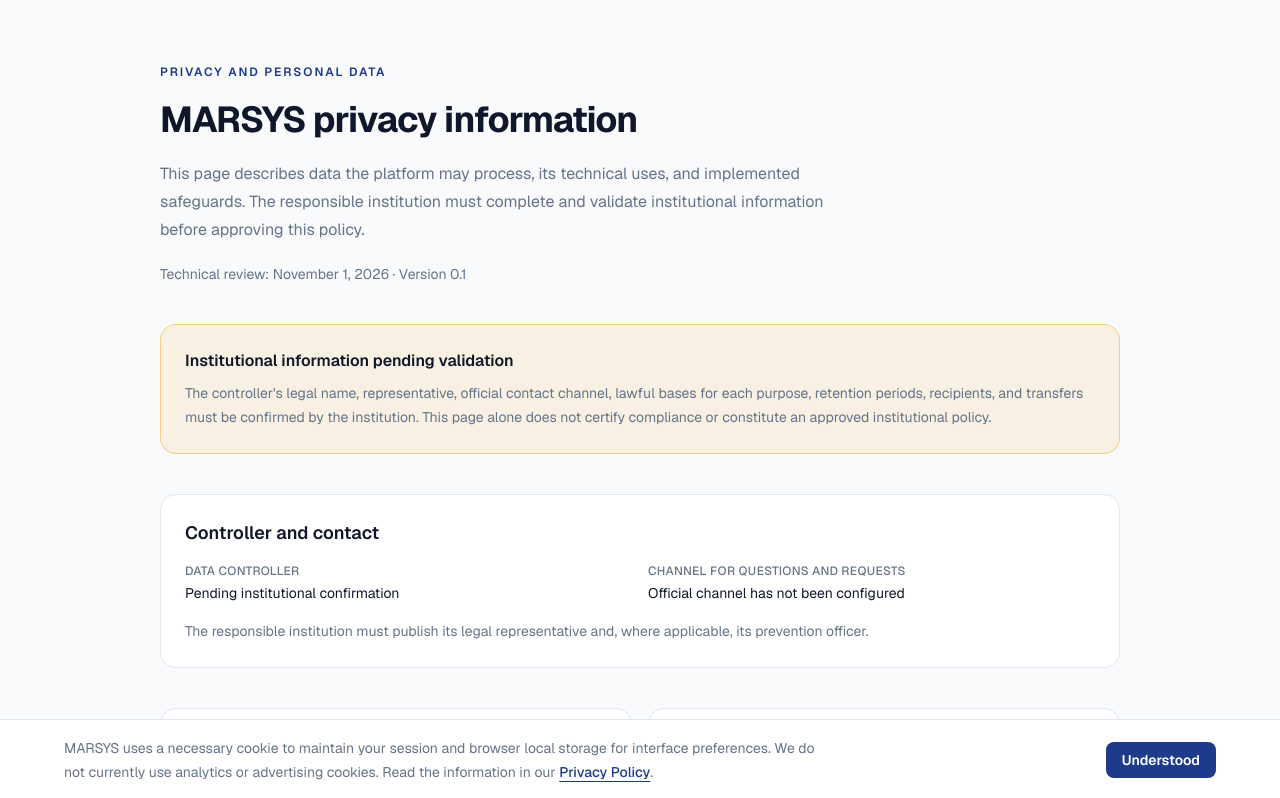
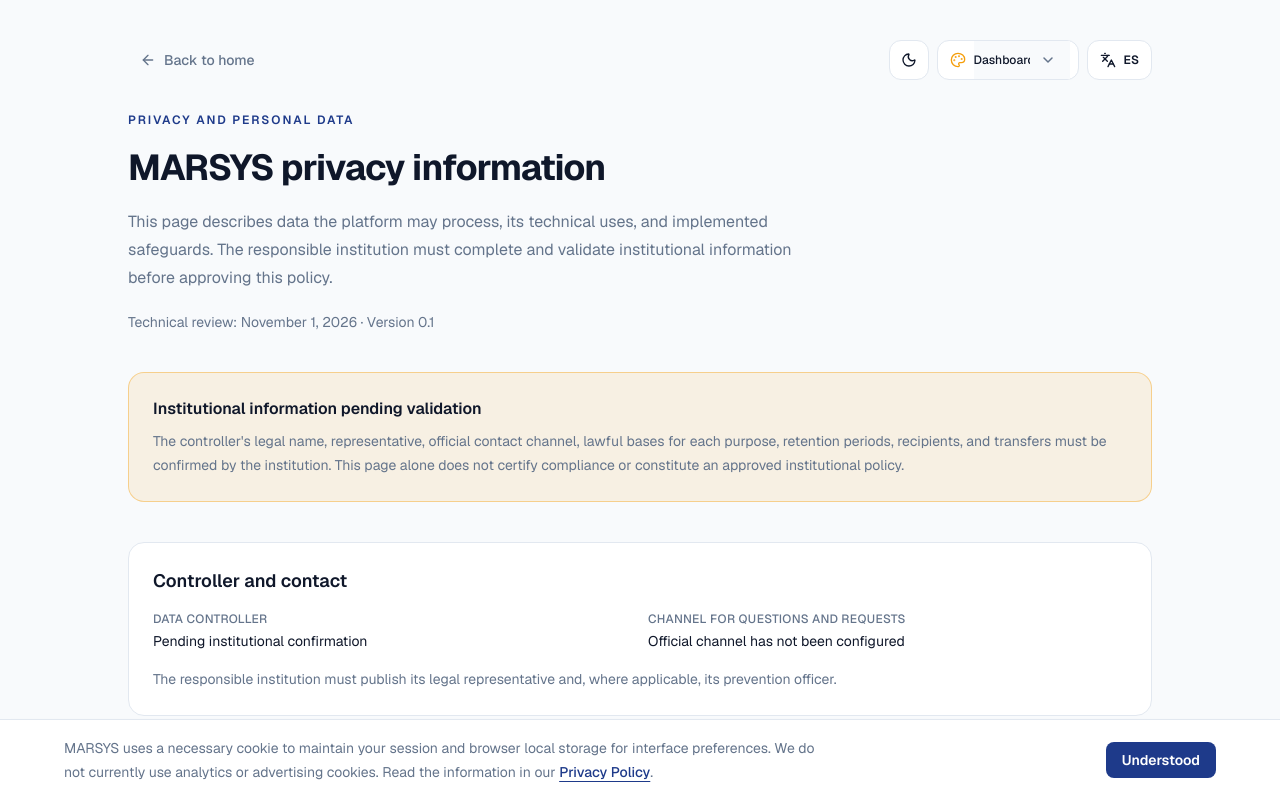
Before and after one commit to Charmandiox9/MSMS_Frontend, a Next.js app: page /en/privacy in a window 1280 px wide. Shown: the top 798 px of the page. Built offline with nearby package versions, Linux system fonts and the light colour scheme.

Commit message:
feat: add public privacy page controls

```diff
--- a/src/app/[locale]/(public)/privacy/page.tsx
+++ b/src/app/[locale]/(public)/privacy/page.tsx
@@ -1,6 +1,7 @@
 import type { Metadata } from "next";
 import { getTranslations } from "next-intl/server";
 import { Link } from "@/i18n/routing";
+import PublicPageToolbar from "@/components/layout/PublicPageToolbar";
 
 export const dynamic = "force-dynamic";
 
@@ -31,8 +32,9 @@ export default async function PrivacyPage() {
   const sections = ["dataCategories", "purposes", "lawfulBasis", "recipients", "retention", "security"] as const;
 
   return (
-    <main className="mx-auto w-full max-w-5xl px-5 py-12 sm:px-8 sm:py-16">
-      <article className="space-y-10">
+    <main className="w-full px-5 py-8 sm:px-8 sm:py-10">
+      <PublicPageToolbar backLabel={t("navigation.back")} />
+      <article className="mx-auto max-w-5xl space-y-10 pb-8">
         <header className="max-w-3xl space-y-5">
           <p className="text-xs font-semibold uppercase tracking-[0.16em] text-primary">{t("eyebrow")}</p>
           <h1 className="text-3xl font-bold tracking-tight text-foreground sm:text-4xl">{t("title")}</h1>
--- a/src/app/globals.css
+++ b/src/app/globals.css
@@ -63,6 +63,26 @@
   /* Acento en dark: Arena brillante */
   --accent: #fbbf24;
   --accent-foreground: #451a03;
+}
+
+:root[data-palette="marine"] {
+  --accent: #0d9488;
+  --accent-foreground: #ffffff;
+}
+
+.dark[data-palette="marine"] {
+  --accent: #2dd4bf;
+  --accent-foreground: #022c22;
+}
+
+:root[data-palette="coral"] {
+  --accent: #ef4444;
+  --accent-foreground: #ffffff;
+}
+
+.dark[data-palette="coral"] {
+  --accent: #fb7185;
+  --accent-foreground: #4c0519;
 }
 
 @theme inline {
--- /dev/null
+++ b/src/components/layout/PublicPageToolbar.tsx
@@ -0,0 +1,70 @@
+'use client';
+
+import { ArrowLeft, Languages, Moon, Palette, Sun } from 'lucide-react';
+import { useLocale, useTranslations } from 'next-intl';
+import { useTheme } from 'next-themes';
+import { useEffect, useState } from 'react';
+import { Link, usePathname, useRouter } from '@/i18n/routing';
+import { useMounted } from '@/hooks/useMounted';
+
+type ColorPalette = 'ocean' | 'marine' | 'coral';
+const COLOR_PALETTE_KEY = 'MARSYS_COLOR_PALETTE';
+
+export default function PublicPageToolbar({ backLabel }: { backLabel: string }) {
+  const t = useTranslations('DashboardNav');
+  const locale = useLocale();
+  const pathname = usePathname();
+  const router = useRouter();
+  const { theme, setTheme, systemTheme } = useTheme();
+  const mounted = useMounted();
+  const isDark = theme === 'dark' || (theme === 'system' && systemTheme === 'dark');
+  const nextLocale = locale === 'es' ? 'en' : 'es';
+  const [palette, setPalette] = useState<ColorPalette>('ocean');
+
+  useEffect(() => {
+    try {
+      const savedPalette = window.localStorage.getItem(COLOR_PALETTE_KEY);
+      if (savedPalette === 'marine' || savedPalette === 'coral' || savedPalette === 'ocean') {
+        setPalette(savedPalette);
+      }
+    } catch {
+      setPalette('ocean');
+    }
+  }, []);
+
+  useEffect(() => {
+    document.documentElement.dataset.palette = palette;
+    try {
+      window.localStorage.setItem(COLOR_PALETTE_KEY, palette);
+    } catch {
+      return;
+    }
+  }, [palette]);
+
+  return (
+    <nav aria-label={backLabel} className="mx-auto mb-8 flex w-full max-w-5xl items-center justify-between gap-3">
+      <Link href="/" className="inline-flex min-h-10 items-center gap-2 rounded-xl px-3 text-sm font-medium text-muted-foreground transition-colors hover:bg-muted hover:text-foreground focus-visible:outline-none focus-visible:ring-2 focus-visible:ring-primary">
+        <ArrowLeft className="h-4 w-4" aria-hidden="true" />
+        {backLabel}
+      </Link>
+      <div className="flex items-center gap-2">
+        <button type="button" onClick={() => setTheme(isDark ? 'light' : 'dark')} aria-label={t('toggleTheme')} title={t('toggleTheme')} className="inline-flex h-10 w-10 items-center justify-center rounded-xl border border-border bg-card text-card-foreground transition-colors hover:bg-muted focus-visible:outline-none focus-visible:ring-2 focus-visible:ring-primary">
+          {mounted && isDark ? <Sun className="h-4 w-4" aria-hidden="true" /> : <Moon className="h-4 w-4" aria-hidden="true" />}
+        </button>
+        <label className="sr-only" htmlFor="public-color-palette">{t('colorPalette')}</label>
+        <span className="inline-flex h-10 items-center gap-2 rounded-xl border border-border bg-card px-2 text-card-foreground focus-within:ring-2 focus-within:ring-primary">
+          <Palette className="ml-1 h-4 w-4 text-accent" aria-hidden="true" />
+          <select id="public-color-palette" value={palette} onChange={(event) => setPalette(event.target.value as ColorPalette)} className="h-full max-w-24 cursor-pointer bg-transparent pr-1 text-xs font-medium focus:outline-none" aria-label={t('colorPalette')}>
+            <option value="ocean">{t('palettes.ocean')}</option>
+            <option value="marine">{t('palettes.marine')}</option>
+            <option value="coral">{t('palettes.coral')}</option>
+          </select>
+        </span>
+        <button type="button" onClick={() => router.replace(pathname, { locale: nextLocale })} aria-label={t('toggleLanguage')} title={t('toggleLanguage')} className="inline-flex h-10 items-center gap-2 rounded-xl border border-border bg-card px-3 text-xs font-semibold text-card-foreground transition-colors hover:bg-muted focus-visible:outline-none focus-visible:ring-2 focus-visible:ring-primary">
+          <Languages className="h-4 w-4" aria-hidden="true" />
+          {nextLocale.toUpperCase()}
+        </button>
+      </div>
+    </nav>
+  );
+}
--- a/src/components/legal/TermsDocumentPage.tsx
+++ b/src/components/legal/TermsDocumentPage.tsx
@@ -2,9 +2,9 @@
 
 import { useEffect, useState } from 'react';
 import { useLocale, useTranslations } from 'next-intl';
-import { Link } from '@/i18n/routing';
 import { getCurrentTerms, type TermsDocument } from '@/lib/legal-terms';
 import { PageSkeleton } from '@/components/ui/LoadingSkeletons';
+import PublicPageToolbar from '@/components/layout/PublicPageToolbar';
 
 export default function TermsDocumentPage() {
   const locale = useLocale();
@@ -23,8 +23,9 @@ export default function TermsDocumentPage() {
   if (!document && !error) return <PageSkeleton label={t('loading')} />;
 
   return (
-    <main className="mx-auto w-full max-w-5xl px-5 py-12 sm:px-8 sm:py-16">
-      <article className="space-y-10">
+    <main className="w-full px-5 py-8 sm:px-8 sm:py-10">
+      <PublicPageToolbar backLabel={t('back')} />
+      <article className="mx-auto max-w-5xl space-y-10 pb-8">
         <header className="max-w-3xl space-y-4">
           <p className="text-xs font-semibold uppercase tracking-[0.16em] text-primary">MARSYS</p>
           <h1 className="text-3xl font-bold tracking-tight text-foreground sm:text-4xl">{document?.title ?? t('metadata.title')}</h1>
@@ -43,9 +44,6 @@ export default function TermsDocumentPage() {
           </div>
         )}
 
-        <nav aria-label={t('back')}>
-          <Link className="text-sm font-medium text-primary underline underline-offset-4" href="/">{t('back')}</Link>
-        </nav>
       </article>
     </main>
   );
```
Also changed, not shown: messages/en.json, messages/es.json.
